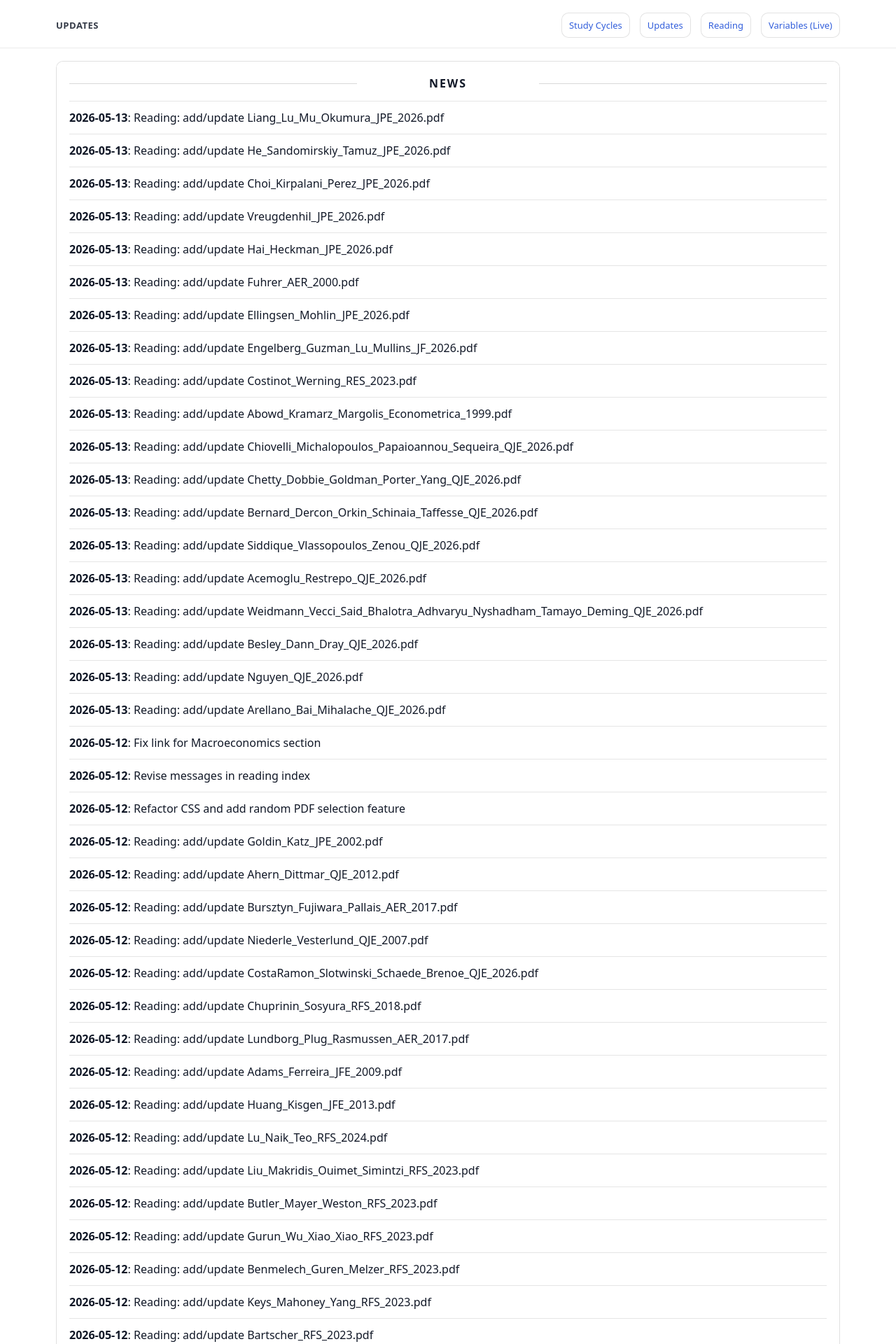
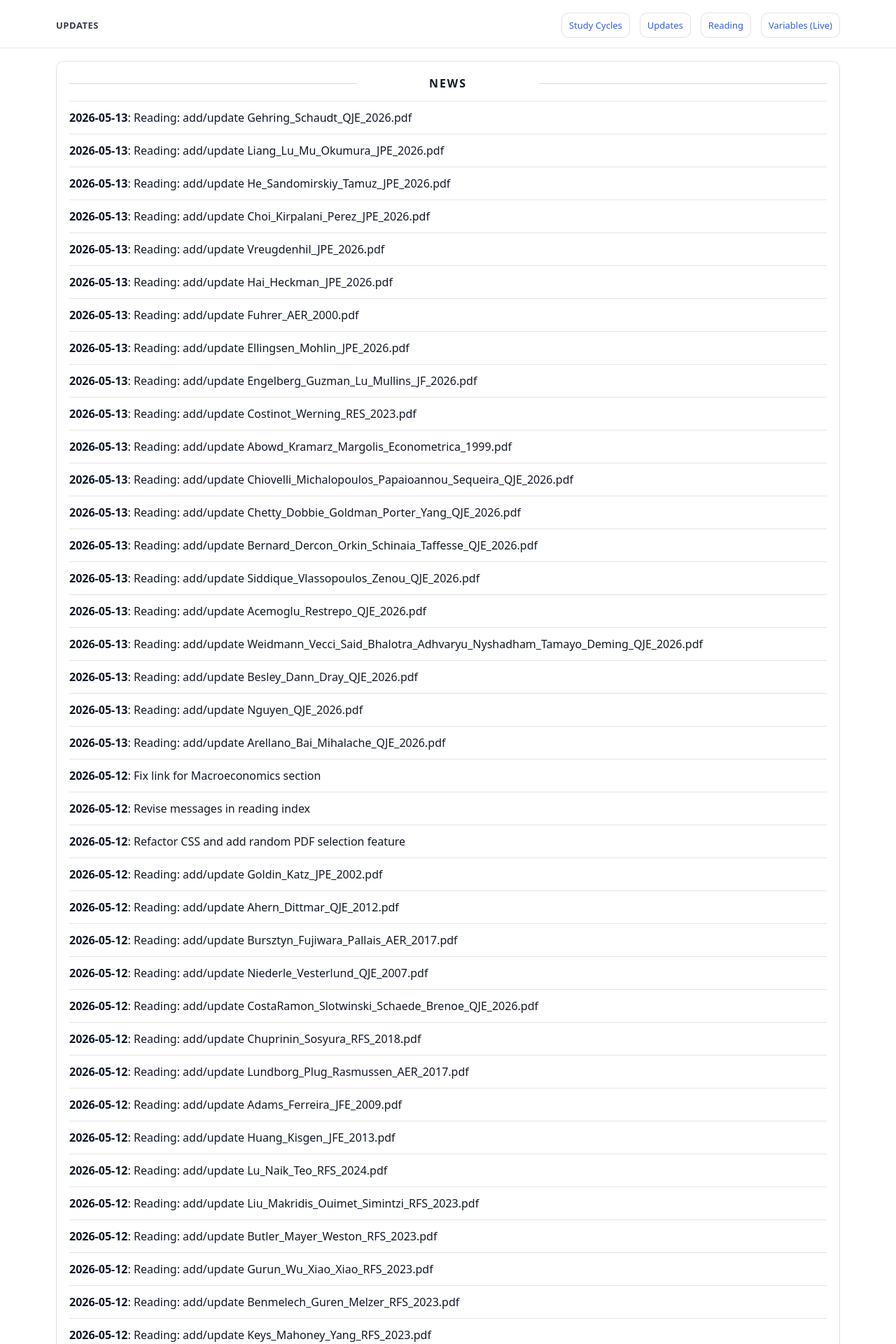
Before and after one commit to yaxinzn/study-archive, a Jekyll site: the page built from updates/index.md, in a window 1280 px wide. Shown: the top 1920 px of the page at 70% size. Built offline with Jekyll 4.4.1, drawn with Linux system fonts in a browser that asks for light colours; some of the changed text lies outside the part shown.

Commit message:
chore: update NEWS feed

```diff
--- a/_data/news.yml
+++ b/_data/news.yml
@@ -1,4 +1,7 @@
 # Auto-generated update history (sorted newest -> oldest). Do not edit manually.
+- ts: "1778667187"
+  date: "2026-05-13"
+  title: "Reading: add/update Gehring_Schaudt_QJE_2026.pdf"
 - ts: "1778667006"
   date: "2026-05-13"
   title: "Reading: add/update Liang_Lu_Mu_Okumura_JPE_2026.pdf"
```
